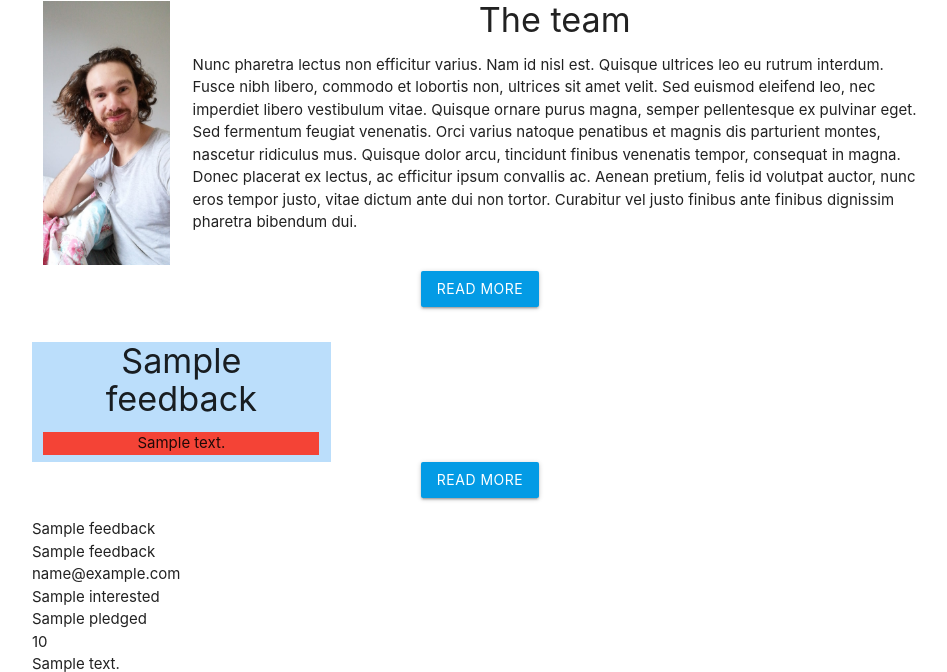
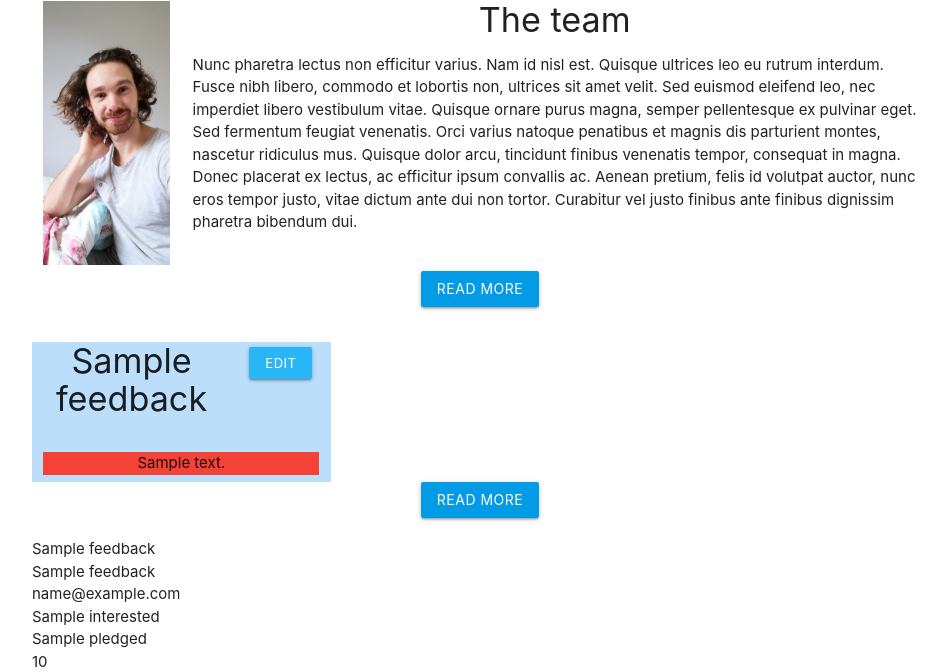
Before and after one commit to Nosjazz/milestone_3, a Flask app: page / in a window 1280 px wide. Shown: the part 1092-1764 px from the top of the page, without its empty margins (160-1107 px from the left). Run offline with Flask 2, Linux system fonts and the light colour scheme; a database or web service that is not in the repository returns one stand-in record (values such as "Sample title"); some libraries are stand-ins or nearby versions.

Commit message:
add edit button to Home reviews

```diff
--- a/static/css/style.css
+++ b/static/css/style.css
@@ -62,6 +62,10 @@ h4 {
         }
 
 
+.btn-small {
+    margin: 5px;
+}
+
 footer {
     margin-bottom: 0;
     margin-top: 2rem;
--- a/templates/home.html
+++ b/templates/home.html
@@ -65,13 +65,27 @@
         <div class="col l4 m6 s12 review_home center-align">
         <!-- If interested value is true -->
         {% if feed.interested == true %}
-            <h4>{{ feed.name }}</h4>
+            <div class="row">
+                <div class="col s8">
+                    <h4>{{ feed.name }}</h4>
+                </div>
+                <div class="col s4">
+                    <a href="#" class="btn-small light-blue lighten-1">Edit</a>
+                </div>
+            </div>
             <p class="green">
                 {{ feed.review }}
             </p>
         <!-- If interested value is false -->
             {% else %}
-            <h4>{{ feed.name }}</h4>
+            <div class="row">
+                <div class="col s8">
+                    <h4>{{ feed.name }}</h4>
+                </div>
+                <div class="col s4">
+                    <a href="#" class="btn-small light-blue lighten-1">Edit</a>
+                </div>
+            </div>
             <p class="red">
                 {{ feed.review }}
             </p>
```
